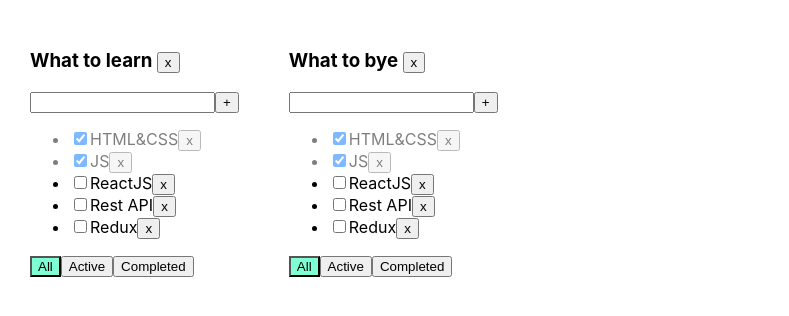
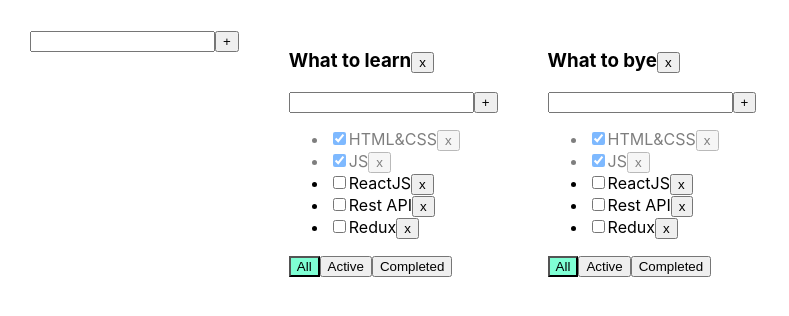
Before and after one commit to BSN89/todolist, a React (Create React App) app: page / in a window 1280 px wide. Shown: the top 316 px of the page, without its empty margins (0-789 px from the left). Built offline with nearby package versions, Linux system fonts and the light colour scheme.

Commit message:
6 lesson

```diff
--- /dev/null
+++ b/src/AddItemForm.tsx
@@ -0,0 +1,40 @@
+import React, {ChangeEvent, KeyboardEvent, useState} from "react";
+
+type AddItemFormProps = {
+
+    addItem: (title: string) => void
+}
+
+export const AddItemForm = ({ addItem}: AddItemFormProps) => {
+
+    const [newTaskTitle, setNewTaskTitle] = useState('')
+    const [error, setError] = useState<string | null>(null)
+
+
+    const onChangeHandler = (event: ChangeEvent<HTMLInputElement>) => setNewTaskTitle(event.currentTarget.value)
+    const onKeyDownHandler = (event: KeyboardEvent<HTMLInputElement>) => {
+        setError(null)
+        if (event.key === "Enter") {
+            addItem(newTaskTitle);
+        }
+    }
+    const addTaskHandler = () => {
+        if (newTaskTitle.trim() !== '')
+            addItem(newTaskTitle.trim());
+        setNewTaskTitle('')
+        setError('Title is required')
+
+    }
+
+    return (
+        <div>
+            <input value={newTaskTitle}
+                   onChange={onChangeHandler}
+                   onKeyDown={onKeyDownHandler}
+                   className={error ? 'error' : ''}
+            />
+            <button onClick={addTaskHandler}>+</button>
+            {error && <div className={'error-message'}>{error}</div>}
+        </div>
+    );
+};
--- a/src/App.tsx
+++ b/src/App.tsx
@@ -1,7 +1,8 @@
 import React, {useState} from 'react';
 import './App.css';
-import {Todolist} from './Todolist';
+import {TaskType, Todolist} from './Todolist';
 import {v1} from "uuid";
+import {AddItemForm} from "./AddItemForm";
 
 
 export type FilterValueType = 'all' | 'active' | 'completed'
@@ -9,6 +10,10 @@ export type TodolistType = {
     id: string
     title: string
     filter: FilterValueType
+}
+
+type StateTaskType = {
+    [key: string]: Array<TaskType>
 }
 
 function App() {
@@ -20,7 +25,7 @@ function App() {
         {id: todolistId2, title: 'What to bye', filter: 'all'},
     ])
 
-    let [tasksObj, setTasks] = useState({
+    let [tasksObj, setTasks] = useState<StateTaskType>({
         [todolistId1]: [
             {id: v1(), title: 'HTML&CSS', isDone: true},
             {id: v1(), title: 'JS', isDone: true},
@@ -69,6 +74,21 @@ function App() {
             setTasks({...tasksObj})
         }
     }
+    const changeTodolistTitle = (id: string, newTitle: string) => {
+        const newTodoTitle = todolists.find(t => t.id === id )
+        if(newTodoTitle){
+            newTodoTitle.title = newTitle
+            setTodolists([...todolists])
+        }
+    }
+    const onChangeSpan = (taskId: string, newTitle: string, todolistId: string) => {
+        let tasks = tasksObj[todolistId]
+        let task= tasks.find(el => el.id === taskId)
+        if (task) {
+            task.title = newTitle
+            setTasks({...tasksObj})
+        }
+    }
 
     const removeTodolist = (todolistId: string) => {
         let deleteTodo = todolists.filter(el => el.id !== todolistId)
@@ -78,19 +98,25 @@ function App() {
         setTasks(tasksObj)
         console.log(tasksObj)
     }
+    const addTodolist = (title: string) => {
+        let todolist: TodolistType = {id: v1(), title: title, filter: 'all'}
+        setTodolists([todolist, ...todolists])
+        setTasks({[todolist.id]: [],...tasksObj  })
+    }
 
 
     return (
         <div className="App">
+            <AddItemForm addItem={ addTodolist }/>
             {
                 todolists.map((tl) => {
 
                     let taskForTodolist = tasksObj[tl.id]
                     if (tl.filter === 'active') {
-                        taskForTodolist = taskForTodolist.filter(el => el.isDone)
+                        taskForTodolist = taskForTodolist.filter(el => !el.isDone)
                     }
                     if (tl.filter === 'completed') {
-                        taskForTodolist = taskForTodolist.filter(el => !el.isDone)
+                        taskForTodolist = taskForTodolist.filter(el => el.isDone)
                     }
                     return (
                         <Todolist
@@ -104,6 +130,8 @@ function App() {
                             changeTaskStatus={changeTaskStatus}
                             filter={tl.filter}
                             removeTodolist={removeTodolist}
+                            onChangeSpan={onChangeSpan}
+                            changeTodolistTitle={changeTodolistTitle}
                         />
                     )
                 })
--- /dev/null
+++ b/src/EditableSpan.tsx
@@ -0,0 +1,30 @@
+import React, {ChangeEvent, useState} from "react";
+
+type EditableSpanProps = {
+    title: string
+    onChange: (newTitle: string) => void
+
+}
+
+export const EditableSpan = ({title, onChange}: EditableSpanProps) => {
+    const [editMode, setEditMode] = useState(false)
+    const [titleValue, setTitleValue] = useState('')
+    const activateEditMode = () => {
+        setEditMode(true)
+        setTitleValue(title)
+    }
+    const activateViewMode = () => {
+        setEditMode(false)
+        onChange(titleValue)
+    }
+const onChangeTitleHandler = (e: ChangeEvent<HTMLInputElement>) => setTitleValue(e.currentTarget.value)
+
+
+
+
+    return (
+        editMode
+            ? <input onBlur={activateViewMode} onChange={ onChangeTitleHandler } value={titleValue} autoFocus/>
+            : <span onDoubleClick={activateEditMode}>{title}</span>
+    );
+};
--- a/src/Todolist.tsx
+++ b/src/Todolist.tsx
@@ -2,9 +2,11 @@ import React, {KeyboardEvent, ChangeEvent, useState} from 'react';
 import {FilterValueType} from './App';
 import {Simulate} from "react-dom/test-utils";
 import error = Simulate.error;
+import {AddItemForm} from "./AddItemForm";
+import {EditableSpan} from "./EditableSpan";
 
 
-type TaskProps = {
+export type TaskType = {
     id: string,
     title: string,
     isDone: boolean
@@ -13,75 +15,79 @@ type TaskProps = {
 type TodolistProps = {
     id: string
     title: string
-    tasks: TaskProps[]
+    tasks: TaskType[]
     removeTask: (taskId: string, todolistId: string) => void
     changeFilter: (filterValue: FilterValueType, todolistId: string) => void
     addTask: (title: string, todolistId: string) => void
     changeTaskStatus: (taskId: string, isDone: boolean, todolistId: string) => void
     filter: FilterValueType
     removeTodolist: (todolistId: string) => void
+    onChangeSpan: (taskId: string, newTitle: string, todolistId: string) => void
+    changeTodolistTitle: (id: string,newTitle: string) => void
 }
 
-export const Todolist = ({title, tasks, removeTask, changeFilter, addTask, changeTaskStatus, filter, id, removeTodolist}: TodolistProps) => {
-
-    const [newTaskTitle, setNewTaskTitle] = useState('')
-    const [error, setError] = useState<string | null> (null)
+export const Todolist = ({
+                             title,
+                             tasks,
+                             removeTask,
+                             changeFilter,
+                             addTask,
+                             changeTaskStatus,
+                             filter,
+                             id,
+                             removeTodolist,
+                             onChangeSpan,
+                             changeTodolistTitle
+                         }: TodolistProps) => {
 
 
-    const onChangeHandler = (event: ChangeEvent<HTMLInputElement>) => setNewTaskTitle(event.currentTarget.value)
-    const onKeyDownHandler = (event: KeyboardEvent<HTMLInputElement>) => {
-        setError(null)
-        if (event.key === "Enter") {
-            addTask(newTaskTitle, id);
-        }
-    }
-    const addTaskHandler = () => {
-        if (newTaskTitle.trim() !== '')
-        addTask(newTaskTitle.trim(), id);
-        setNewTaskTitle('')
-        setError('Title is required')
-
-    }
     const onAllClickHandler = () => changeFilter('all', id)
     const onActiveClickHandler = () => changeFilter('active', id)
     const onCompletedClickHandler = () => changeFilter('completed', id)
     const addTodolistHandler = () => {
         removeTodolist(id)
     }
+    const addTaskHandler = (title: string) => {
+        addTask(title, id)
+    }
+    const changeTodolistTitleHandler = (newTitle: string) => {
+        changeTodolistTitle(id, newTitle )
+    }
 
     return (
         <div>
-            <h3>{title} <button onClick={addTodolistHandler}>x</button></h3>
-            <div>
-                <input value={newTaskTitle}
-                       onChange={onChangeHandler}
-                       onKeyDown={onKeyDownHandler}
-                       className={error ? 'error' : ''}
-                />
-                <button onClick={addTaskHandler}>+</button>
-                {error && <div className={'error-message'}>{error}</div> }
-            </div>
+            <h3><EditableSpan title={title} onChange={changeTodolistTitleHandler}/>
+                <button onClick={addTodolistHandler}>x</button>
+            </h3>
+            <AddItemForm addItem={addTaskHandler}/>
             <ul>
                 {
                     tasks.map(el => {
                         const removeTaskHandler = () => removeTask(el.id, id)
                         const changeTaskStatusHandler = (e: ChangeEvent<HTMLInputElement>) => changeTaskStatus(el.id, e.currentTarget.checked, id)
-                        return <li key={el.id} className={el.isDone ? 'is-done' : ''}>
+                        const onChangeSpanHandler = (newTitle: string) => {
+                            onChangeSpan(el.id, newTitle, id)
+                        }
+                        return (
+                            <li key={el.id} className={el.isDone ? 'is-done' : ''}>
                                 <input type="checkbox" checked={el.isDone} onChange={changeTaskStatusHandler}/>
-                            <span>{el.title}</span>
+                                <EditableSpan title={el.title} onChange={onChangeSpanHandler}/>
                                 <button onClick={removeTaskHandler}>x</button>
                             </li>
+                        )
                     })
                 }
-
             </ul>
             <div>
                 <button className={filter === 'all' ? 'active-filter' : ''}
-                        onClick={onAllClickHandler}>All</button>
+                        onClick={onAllClickHandler}>All
+                </button>
                 <button className={filter === 'active' ? 'active-filter' : ''}
-                        onClick={onActiveClickHandler}>Active</button>
+                        onClick={onActiveClickHandler}>Active
+                </button>
                 <button className={filter === 'completed' ? 'active-filter' : ''}
-                        onClick={onCompletedClickHandler}>Completed</button>
+                        onClick={onCompletedClickHandler}>Completed
+                </button>
             </div>
         </div>
     );
```
Lines whose indentation alone changed are shown as unchanged.
